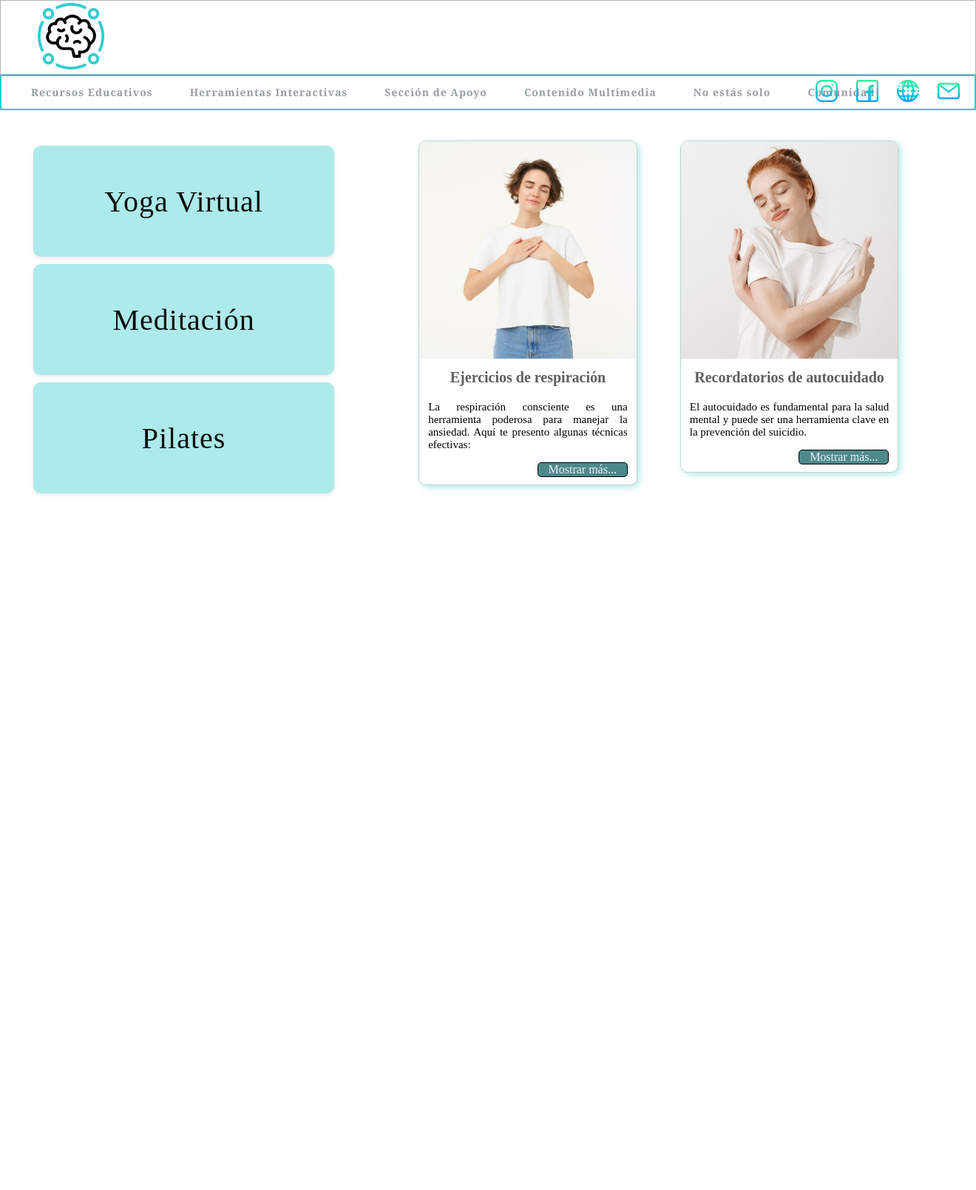
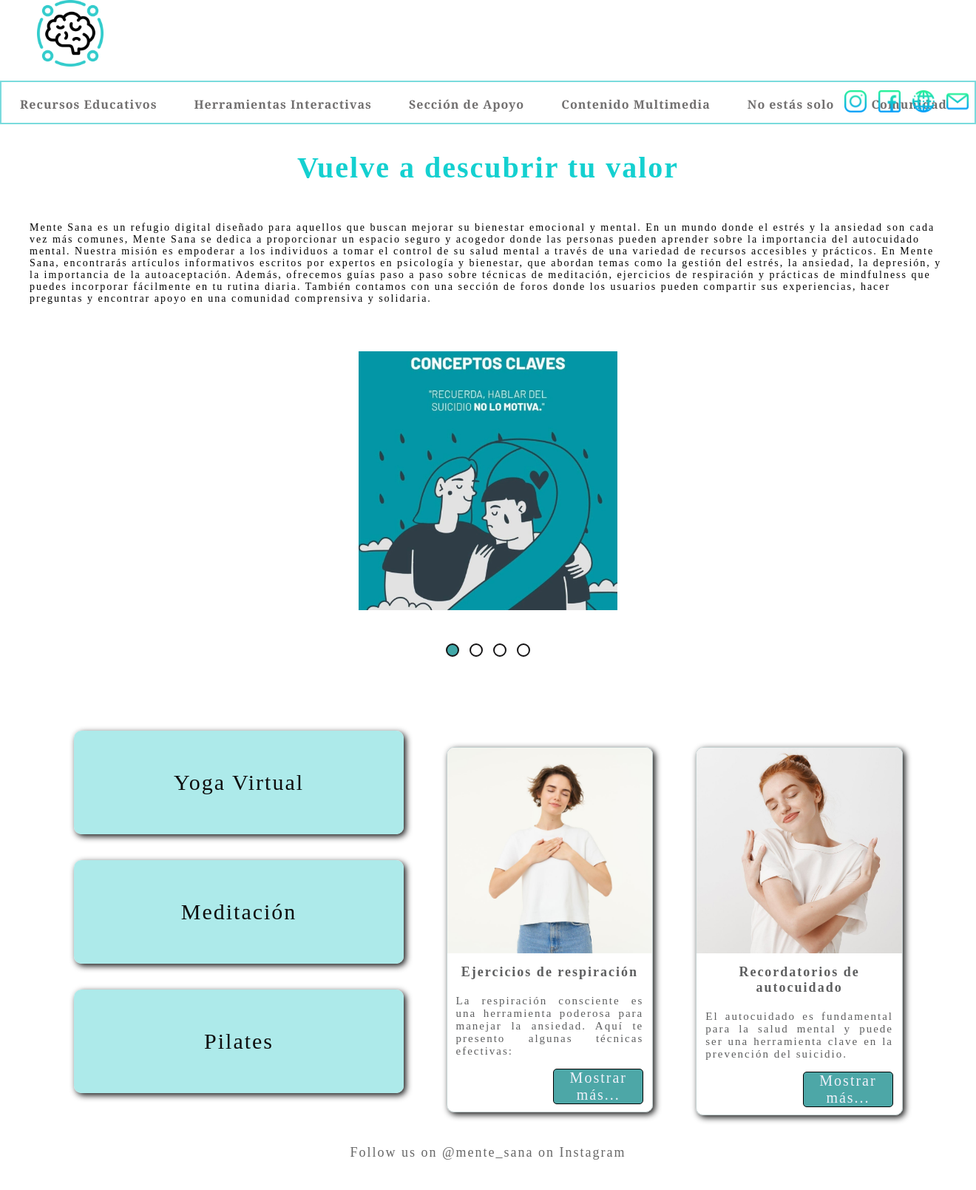
Before and after one commit to hidava/Proyecto_Final_Tercera1, a PHP site: page / in a window 1320 px wide. Shown: the whole page at 74% size. Before the commit the page ends 669 px from the top, so only its background shows below. Run offline with PHP 8.4, Linux system fonts and the light colour scheme.

Commit message:
Carrusel

```diff
--- a/css/main.css
+++ b/css/main.css
@@ -7,17 +7,16 @@
 
 menu {
 
-    background-color: white;
+    background-color: rgb(245, 241, 241);
     width: 100%;
-    height: 110px;
+    height: 100px;
 
 
 }
 
 .menu-up {
 
-    height: 90%;
-    border: 1px solid #adb9b9;
+    height: 70%;
     display: flex;
     flex-direction: row;
     align-items: center;
@@ -27,11 +26,12 @@ menu {
 }
 
 .menu-down {
-
-    height: 40%;
-    border: 2px solid #14d0d0;
+    height: 10%;
+    border: 2px solid #7adbdd;
     display: flex;
     flex-direction: row;
+    position: relative;
+    top: 15px;
 
 }
 
@@ -42,22 +42,22 @@ menu {
     flex-direction: row;
     align-items: center;
     justify-content: space-around;
-    padding: 15px;
+    padding: 1x;
 
 }
 
 .menu-izquierda a {
 
     text-decoration: none;
-    color: #969ea1;
+    color: #716f6f;
     display: flex;
     font-family: Cambria, Cochin, Georgia, Times, 'Times New Roman', serif;
-    font-size: 14px;
+    font-size: 16px;
     font-weight: bold;
-    height: 50px;
+    height: 5px;
     letter-spacing: 1px;
     white-space: nowrap;
-    line-height: 50px;
+    line-height: 10px;
     cursor: pointer;
     padding: 25px;
 }
@@ -71,12 +71,12 @@ menu {
     display: flex;
     align-items: center;
     margin-left: auto;
-    padding: 20px;
+    padding: 8px;
 
 }
 
 .menu-derecha a {
-    margin-left: 25px;
+    margin-left: 16px;
 
 }
 
@@ -85,32 +85,39 @@ menu {
 }
 
 .container {
-
     display: flex;
-    align-items: flex-start;
+    justify-content: space-between;
+    align-items: flex-end;
 }
 
 .main-accordion-container {
 
     background-color: white;
     width: 100%;
-    margin-top: 42px;
-    padding-left: 55px;
-    padding: 35px;
+    /* O ajusta según sea necesario */
+    max-width: 400px;
+    /* Ajusta el ancho máximo según sea necesario */
+    margin-top: 30px;
+    padding: 25px;
+    padding-right: 5%;
+
+
 }
 
 
 .accordion-item {
 
-    width: 100%;
+    width: 130%;
     display: flex;
     flex-direction: column;
 
-    height: 150px;
-    border-radius: 10px; /* Ajusta el valor  */
-    overflow: hidden; /* Evita que el contenido no sobresalga de los bordes redondeados */
-    box-shadow: 0 2px 5px rgba(0, 0, 0, 0.1); /* sombra */
-    margin: 10px; /* Espacio entre los acordeones*/
+
+    height: 140px;
+    border-radius: 10px;/* Ajusta el valor  */
+    overflow: hidden;/* Evita que el contenido no sobresalga de los bordes redondeados */
+
+    margin: 35px;/* Espacio entre los acordeones*/
+    box-shadow: 3px 3px 8px 0 rgb(20, 21, 21);
 }
 
 .accordion-item:hover {
@@ -124,8 +131,8 @@ menu {
     height: 200px;
     color: rgb(14, 13, 13);
     font-family: 'Arial Narrow Bold';
-    font-size: 40px;
-    letter-spacing: 1px;
+    font-size: 30px;
+    letter-spacing: 2px;
     font-weight: 100;
     display: flex;
     flex-direction: column;
@@ -150,7 +157,7 @@ menu {
 .tab-active .accordion-desc {
     width: 100%;
     background-color: white;
-    height:60px;
+    height: 60px;
     display: flex;
     flex-direction: column;
     align-items: center;
@@ -161,24 +168,24 @@ menu {
 
 .card-list {
 
-    margin-top: 50px;
+    margin-top: 30px;
     padding: 30px;
     display: flex;
     flex-direction: row;
-    justify-content: flex-start; /* Alinea las tarjetas a la derecha */
-    align-items: flex-start; /* Alinea las tarjetas en la parte superior */
-    margin-left: 30px;
+    justify-content: flex-start;/* Alinea las tarjetas a la derecha */
+    align-items: flex-start;/* Alinea las tarjetas en la parte superior */
+    margin-left: 6%;
 }
 
 .card-item {
 
     border: 1px solid rgb(196, 209, 209);
-    width: 39%;
+    width: 45%;
     height: auto;
     border-radius: 10px;
     overflow: hidden;
     margin: 0 29px;
-    box-shadow: 3px 3px 8px 0 rgb(173, 234, 234);
+    box-shadow: 3px 3px 8px 0 rgb(21, 22, 22);
 }
 
 .card-item:hover {
@@ -206,7 +213,7 @@ menu {
     flex-direction: row;
     align-items: center;
     justify-content: center;
-    font-size: 20px;
+    font-size: 18px;
     color: #5d5e5f;
     font-weight: bold;
     font-family: 'Arial Narrow Bold';
@@ -217,6 +224,7 @@ menu {
     font-size: 15px;
     text-align: justify;
     margin-bottom: 15px;
+    color: #5d5e5f;
 }
 
 .card-cta {
@@ -229,9 +237,103 @@ menu {
     align-items: center;
     justify-content: center;
     border-radius: 5px;
-    background-color: rgb(78, 137, 138);
+    background-color: rgb(77, 167, 167);
 }
 
 .card-cta:hover {
-transform: scale(1.01)translateY(2px)translateY(-2px);
+    transform: scale(1.01)translateY(2px)translateY(-2px);
 }
+
+.carrusel {
+    width: 50%;
+    /* O cualquier otro valor que desees */
+    max-width: 350px;
+    /* Por ejemplo, un ancho máximo */
+    margin: 10px auto;
+    /* Centra el carrusel */
+
+    overflow: hidden;
+    /* Oculta el contenido que se desborda */
+    position: relative;
+    /* Para posicionar elementos hijos si es necesario */
+}
+
+.carrusel .grande {
+    display: flex;
+    transition: transform 0.8s ease;
+    margin-top: 15%;
+    width: 100%;
+}
+
+.carrusel .img {
+    height: 90%;
+    /* Ajusta según necesites */
+    width: 100%;
+    object-fit: cover;
+    flex-shrink: 0;
+}
+
+
+.carrusel .puntos {
+    display: flex;
+    /* Usar flexbox para alinear los puntos */
+    justify-content: center;
+    /* Centra los puntos horizontalmente */
+    margin-top: 45px;
+    /* Espacio entre el carrusel y los puntos */
+    padding: 0;
+    /* Elimina el padding por defecto */
+    list-style: none;
+    /* Elimina los puntos de la lista */
+
+}
+
+.carrusel .punto {
+    width: 14px;
+    height: 14px;
+    background-color: transparent;
+    /* Cambia a transparente si no quieres color */
+    border: 2px solid rgb(21, 20, 21);
+    /* Agrega un borde si deseas que sean visibles */
+    border-radius: 50%;
+    /* Hace que los puntos sean circulares */
+    margin: 0 7px;
+    /* Espacio entre los puntos */
+    cursor: pointer;
+    /* Cambia el cursor al pasar sobre el punto */
+
+
+}
+
+.carrusel .punto.activo {
+    background-color: rgb(65, 168, 168);
+    /* Color de fondo para el punto activo */
+
+}
+
+.wrap {
+    font-family: 'Arial Narrow Bold';
+    font-size: 20px;
+    letter-spacing: 2px;
+    color: #14d0d0;
+    padding: 10px;
+    margin: 30px;
+    text-align: center;
+    margin-top: 40px;
+}
+
+.texto{
+    text-align: start;
+    margin-top: 50px;
+    font-family: 'Arial Narrow Bold';
+    color:black;
+    font-size: 14px;
+    letter-spacing: 2px;
+}
+
+footer {
+
+    margin-top: 10px;
+    font-size: 0.9em;
+    color: #666;
+}
--- a/index.php
+++ b/index.php
@@ -1,12 +1,42 @@
-<?php require_once './parte_superior.php'?>
 
+<!DOCTYPE html>
+<html lang="es">
+<head>
+    <meta charset="UTF-8">
+    <meta name="viewport" content="width=device-width, initial-scale=1.0">
+    <title>Mente Sana: Un Camino hacia el Amor Propio y el Autocuidado</title>
+    <link rel="stylesheet" href="styles.css">
+</head>
 <body>
 
+<?php require_once './parte_superior.php'; ?>
+
+
+<div class="carrusel">
+    <div class="grande">
+         <img src="./img/imagen1.jpg" alt="Imagen 1" class="img">
+         <img src="./img/imagen2.jpg" alt="Imagen 2" class="img">
+         <img src="./img/imagen3.jpg" alt="Imagen 3" class="img">
+         <img src="./img/imagen4.jpg" alt="Imagen 4" class="img">
+    </div>
+    <ul class="puntos">
+        <li class="punto activo"></li>
+        <li class="punto"></li>
+        <li class="punto"></li>
+        <li class="punto"></li>
+    </ul>
+</div>
+
 <div class="container">
-<div class="main-accordion-container"></div>
-  <div class="card-list"></div>
+    <div class="main-accordion-container"></div>
+    <div class="card-list"></div>
+</div>
+
+<footer>
+    <p>Follow us on @mente_sana on Instagram</p>
+</footer>
+
+<?php require_once './parte_inferior.php'; ?>
 
 </body>
-
-
-<?php require_once './parte_inferior.php'?>
+</html>
--- a/parte_inferior.php
+++ b/parte_inferior.php
@@ -1,4 +1,5 @@
 <html>
 
+<script src="./script/carrusel.js"></script>
 <script src="./script/accordion.js"></script>
 <script src="./script/cards.js"></script>
--- a/parte_superior.php
+++ b/parte_superior.php
@@ -3,54 +3,58 @@
 
 
 <head>
-
     <meta charset="utf-8">
- <meta name= "Proyecto Tercera1" content= "Proyecto Tercera1">
- <link rel= "stylesheet" href = "./css/main.css">
+    <meta name="Proyecto Tercera1" content="Proyecto Tercera1">
+    <link rel="stylesheet" href="./css/main.css">
 
 </head>
-
-<menu>
-
+<body>
+    <nav>
         <div class="menu-up">
-     <a href= "./">
-     <img src= "./img/cerebro.png" alt="" height="90">
+            <a href="./">
+                <img src="./img/cerebro.png" alt="Logo" height="90">
             </a>
         </div>
 
+
         <div class="menu-down">
-
             <div class="menu-izquierda">
-
-     <a href= "">Recursos Educativos</a>
-      <a href= "">Herramientas Interactivas</a>
-      <a href= "">Sección de Apoyo</a>
-      <a href= "">Contenido Multimedia</a>
-      <a href= "">No estás solo</a>
-      <a href= "">Comunidad</a>
-
-      </div>
-
-      <div class="menu-derecha">
-
-      <a href="">
-        <img src="./img/instagram.png" alt="Icono 1" height="30">
-        </a>
-        <a href="">
-        <img src="./img/facebook.png" alt="Icono 2" height="30">
-        </a>
-        <a href="">
-        <img src="./img/mundo.png" alt="Icono 3" height=" 30">
-        </a>
-        <a href="">
-        <img src="./img/correo.png" alt="Icono 4" height="30">
-        </a>
-
-
-
+                <a href="">Recursos Educativos</a>
+                <a href="">Herramientas Interactivas</a>
+                <a href="">Sección de Apoyo</a>
+                <a href="">Contenido Multimedia</a>
+                <a href="">No estás solo</a>
+                <a href="">Comunidad</a>
             </div>
 
 
+            <div class="menu-derecha">
+                <a href="">
+                    <img src="./img/instagram.png" alt="Icono Instagram" height="30">
+                </a>
+                <a href="">
+                    <img src="./img/facebook.png" alt="Icono Facebook" height="30">
+                </a>
+                <a href="">
+                    <img src="./img/mundo.png" alt="Icono Mundo" height="30">
+                </a>
+                <a href="">
+                    <img src="./img/correo.png" alt="Icono Correo" height="30">
+                </a>
+            </div>
+        </div>
+    </nav>
+
+    <div class="wrap">
+         <h1>Vuelve a descubrir tu valor </h1>
+            <div class="texto">
+              <p>Mente Sana es un refugio digital diseñado para aquellos que buscan mejorar su bienestar emocional y mental.
+               En un mundo donde el estrés y la ansiedad son cada vez más comunes, Mente Sana se dedica a proporcionar un espacio seguro y acogedor donde las personas pueden aprender sobre la importancia del autocuidado mental.
+               Nuestra misión es empoderar a los individuos a tomar el control de su salud mental a través de una variedad de recursos accesibles y prácticos. En Mente Sana, encontrarás artículos informativos escritos por expertos en psicología y bienestar, que abordan temas como la gestión del estrés, la ansiedad, la depresión, y la importancia de la autoaceptación.
+               Además, ofrecemos guías paso a paso sobre técnicas de meditación, ejercicios de respiración y prácticas de mindfulness que puedes incorporar fácilmente en tu rutina diaria. También contamos con una sección de foros donde los usuarios pueden compartir sus experiencias, hacer preguntas y encontrar apoyo en una comunidad comprensiva y solidaria.</p>
             </div>
 
-</menu>
+<body>
+</body>
+
+</html>
--- /dev/null
+++ b/script/carrusel.js
@@ -0,0 +1,34 @@
+document.addEventListener('DOMContentLoaded', () => {
+    console.log('Cargando Carrusel');
+
+    const puntos = document.querySelectorAll('.punto');
+    const grande = document.querySelector('.grande');
+    let indiceActual = 0;
+
+    function actualizarCarrusel() {
+        const ancho = grande.clientWidth;
+        grande.style.transform = `translateX(${-indiceActual * ancho}px)`; // Asegúrate de usar comillas invertidas
+
+        // Llama a la función para actualizar los puntos
+        actualizarPuntos();
+    }
+
+    function actualizarPuntos() {
+        puntos.forEach((punto, index) => {
+            punto.classList.toggle('activo', index === indiceActual);
+        });
+    }
+
+    puntos.forEach((punto, index) => {
+        punto.addEventListener('click', () => {
+            indiceActual = index;
+            actualizarCarrusel(); // Llama a actualizarCarrusel para mover el carrusel
+        });
+    });
+
+    // Desplazamiento automático cada 3 segundos
+    setInterval(() => {
+        indiceActual = (indiceActual + 1) % puntos.length;
+        actualizarCarrusel();
+    }, 3000);
+});
```
Also changed, not shown: img/depre1.jpg (added), img/depre2.jpg (added), img/depre3.jpg (added), img/depre4.jpg (added), img/imagen1.jpg (added), img/imagen2.jpg (added), img/imagen3.jpg (added), img/imagen4.jpg (added). Lines whose indentation alone changed are shown as unchanged.
